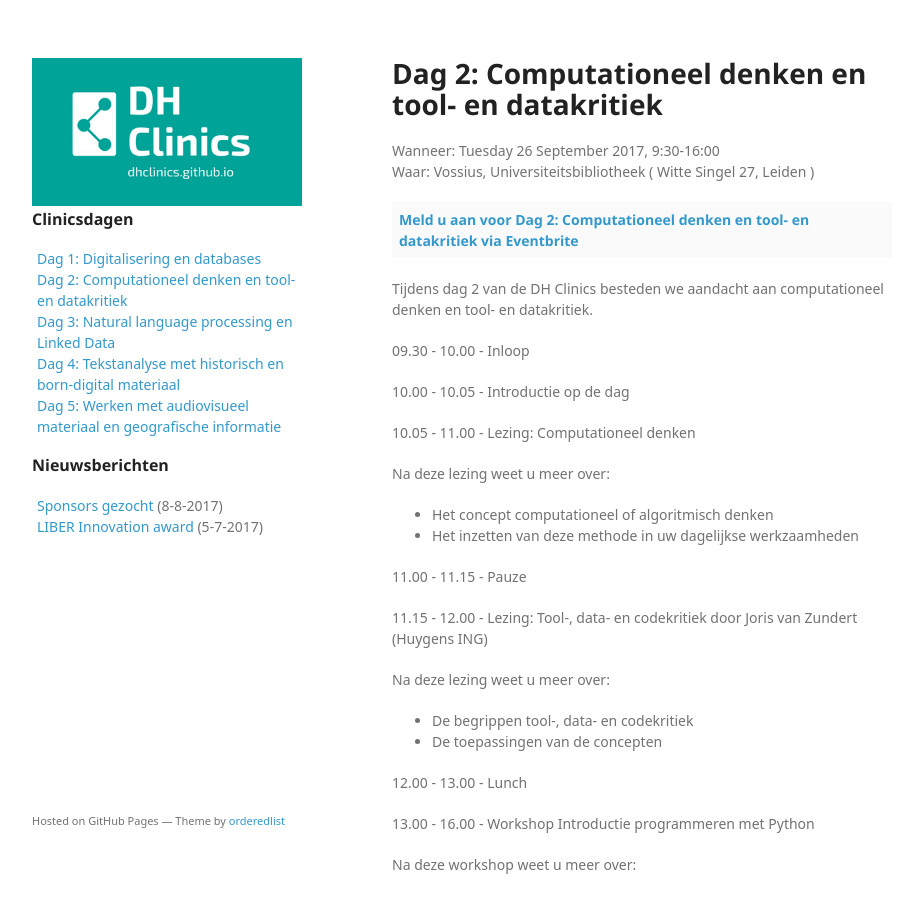
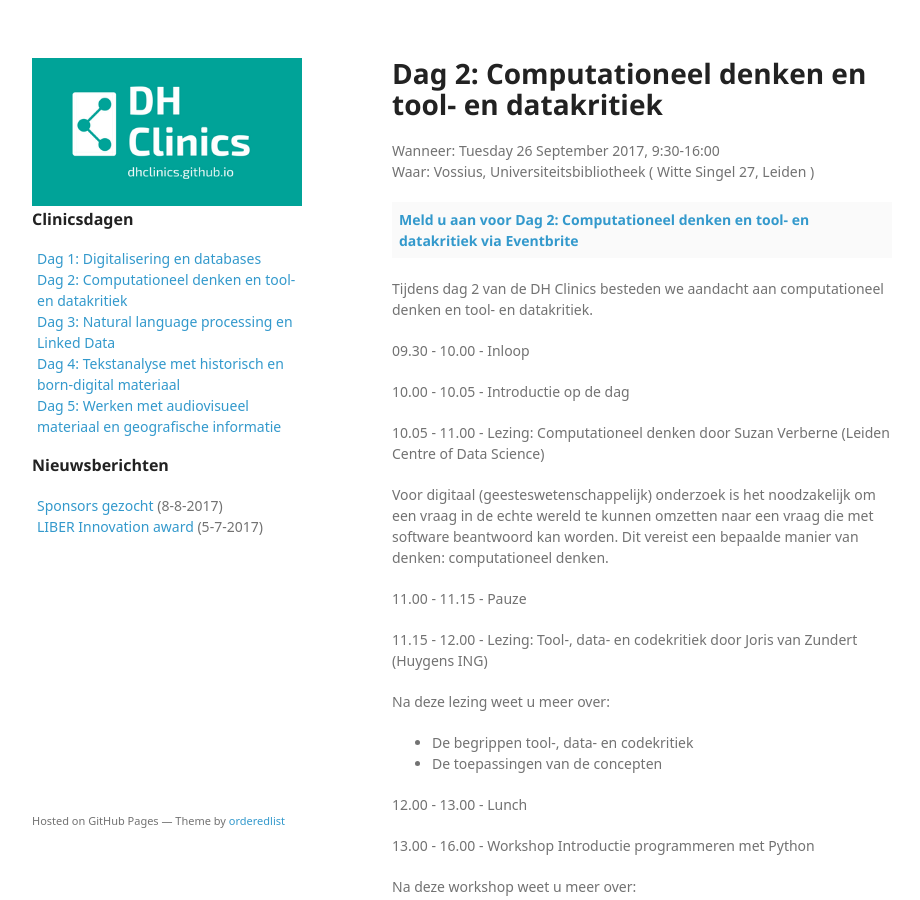
Before and after one commit to DHClinics/dhclinics.github.io, a Jekyll site: the page built from _dag/2017-dag2.md, in a window 1280 px wide and 900 px high. Shown: the whole window, without its empty margins (178-1098 px from the left). Built offline with Jekyll 4.4.1, drawn with Linux system fonts in a browser that asks for light colours; some web fonts are replaced; a script that is not in the unit is left out.

Commit message:
Update lezing en spreker computationeel denken

```diff
--- a/_dag/2017-dag2.md
+++ b/_dag/2017-dag2.md
@@ -19,11 +19,9 @@ Tijdens dag 2 van de DH Clinics besteden we aandacht aan computationeel denken e
 
 10.00 - 10.05 - Introductie op de dag
 
-10.05 - 11.00 - Lezing: Computationeel denken
+10.05 - 11.00 - Lezing: Computationeel denken door Suzan Verberne (Leiden Centre of Data Science)
 
-Na deze lezing weet u meer over:
-- Het concept computationeel of algoritmisch denken
-- Het inzetten van deze methode in uw dagelijkse werkzaamheden
+Voor digitaal (geesteswetenschappelijk) onderzoek is het noodzakelijk om een vraag in de echte wereld te kunnen omzetten naar een vraag die met software beantwoord kan worden. Dit vereist een bepaalde manier van denken: computationeel denken.
 
 11.00 - 11.15 - Pauze
 
```
